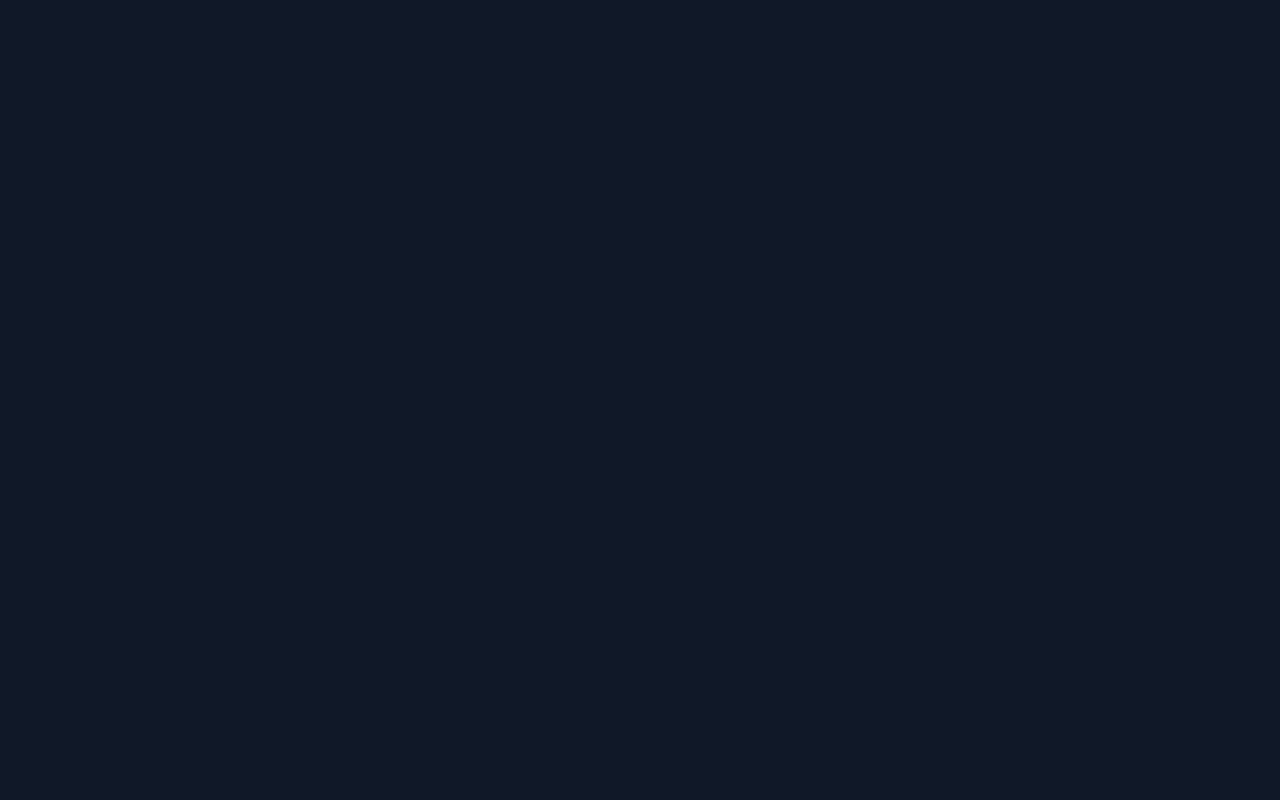
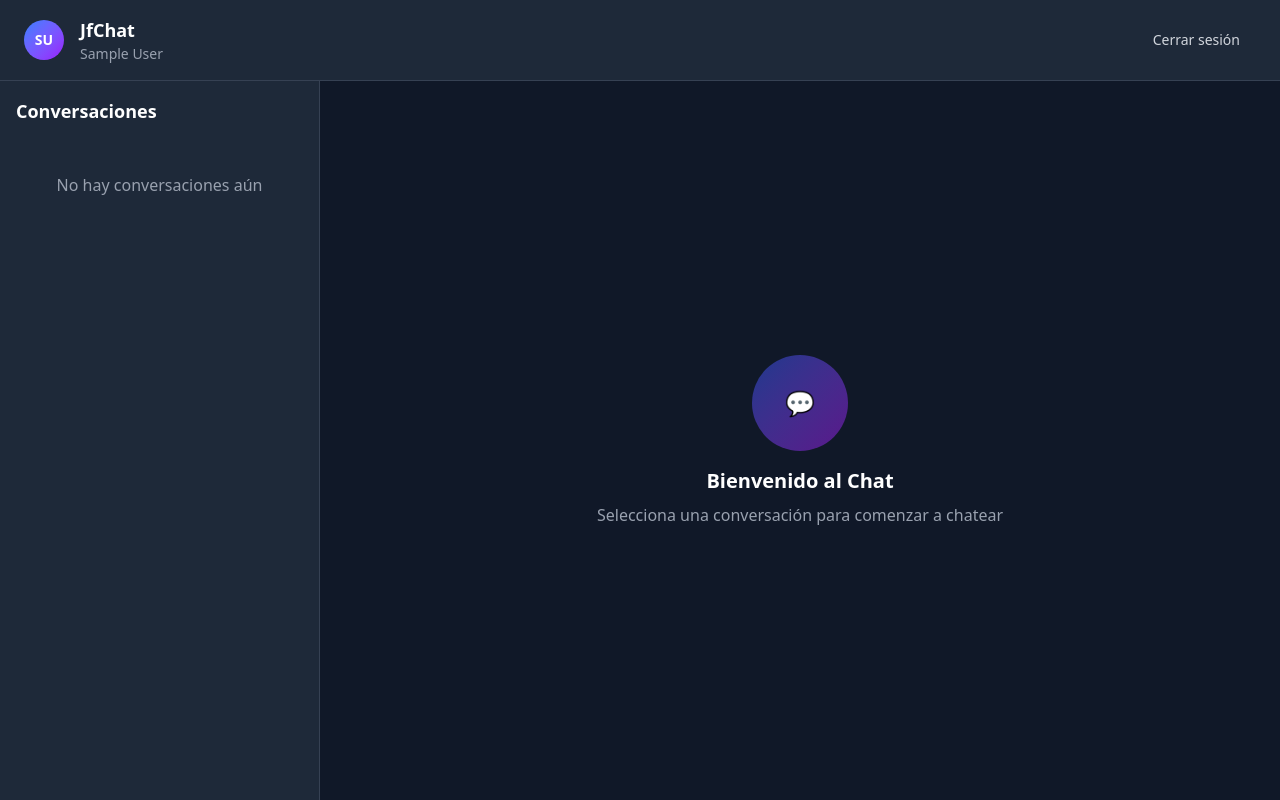
Before and after one commit to JFredMC/jf-chat, an Angular app: page /chat in a window 1280 px wide. Before the commit this address led to /. Built offline with nearby package versions, Linux system fonts and the light colour scheme; sample sign-in values are in the browser's storage.

Commit message:
adjust in chat component

```diff
--- a/src/app/app.routing.ts
+++ b/src/app/app.routing.ts
@@ -1,6 +1,8 @@
 import { Routes } from '@angular/router';
 import { Login } from './features/auth/login/login';
 import { Register } from './features/auth/register/register';
+import { authGuard } from './cores/guards/auth.guard';
+import { ChatLayout } from './features/chat/layout/chat-layout';
 
 export const routes: Routes = [
   {
@@ -19,4 +21,12 @@
     component: Register,
     title: 'Register'
   },
-];
+  {
+    path: 'chat',
+    component: ChatLayout,
+    canActivate: [authGuard],
+    title: 'Chat',
+    children: [
+    ]
+  }
+]
--- a/src/app/app.ts
+++ b/src/app/app.ts
@@ -1,6 +1,5 @@
 import { Component } from '@angular/core';
 import { RouterOutlet } from '@angular/router';
-
 
 @Component({
   selector: 'app-root',
--- /dev/null
+++ b/src/app/cores/guards/auth.guard.ts
@@ -0,0 +1,17 @@
+// core/guards/auth.guard.ts
+import { inject } from '@angular/core';
+import { CanActivateFn, Router } from '@angular/router';
+import { AuthService } from '../../services/auth.service';
+
+
+export const authGuard: CanActivateFn = () => {
+  const authService = inject(AuthService);
+  const router = inject(Router);
+
+  if (authService.isAuthenticated()) {
+    return true;
+  } else {
+    router.navigate(['/login']);
+    return false;
+  }
+};
--- a/src/app/features/auth/login/login.ts
+++ b/src/app/features/auth/login/login.ts
@@ -43,7 +43,7 @@
       if(username && password) {
         this.authService.login({ username, password }).subscribe({
           next: (response) => {
-            this.router.navigate(['/']);
+            this.router.navigate(['/chat']);
           },
           error: (error) => {
             this.sweetAlertService.showAlert(
--- /dev/null
+++ b/src/app/features/chat/layout/chat-layout.html
@@ -0,0 +1,58 @@
+<!-- features/chat/layout/chat-layout.html -->
+<div class="h-screen flex flex-col bg-gray-50 dark:bg-gray-900">
+  <!-- Header -->
+  <header class="bg-white dark:bg-gray-800 border-b border-gray-200 dark:border-gray-700 px-6 py-4">
+    <div class="flex items-center justify-between">
+      <div class="flex items-center space-x-4">
+        <div class="w-10 h-10 rounded-full bg-gradient-to-br from-blue-500 to-purple-600 flex items-center justify-center text-white font-bold text-sm">
+          {{ userInitials() }}
+        </div>
+        <div>
+          <h1 class="text-lg font-semibold text-gray-900 dark:text-white">JfChat</h1>
+          <p class="text-sm text-gray-500 dark:text-gray-400">
+            {{ currentUser()?.name || currentUser()?.username }}
+          </p>
+        </div>
+      </div>
+
+      <button
+        (click)="handleLogout()"
+        class="px-4 py-2 text-sm font-medium text-gray-700 dark:text-gray-300 hover:bg-gray-100 dark:hover:bg-gray-700 rounded-md transition-colors"
+        i18n
+      >
+        Cerrar sesión
+      </button>
+    </div>
+  </header>
+
+  <!-- Main Content -->
+  <div class="flex-1 flex">
+    <!-- Sidebar -->
+    <aside class="w-80 bg-white dark:bg-gray-800 border-r border-gray-200 dark:border-gray-700 p-4">
+      <div class="space-y-4">
+        <h2 class="text-lg font-semibold text-gray-900 dark:text-white" i18n>Conversaciones</h2>
+        <!-- Aquí irá la lista de conversaciones -->
+        <div class="text-center py-8 text-gray-500 dark:text-gray-400">
+          <p i18n>No hay conversaciones aún</p>
+        </div>
+      </div>
+    </aside>
+
+    <!-- Chat Area -->
+    <main class="flex-1 flex flex-col">
+      <div class="flex-1 flex items-center justify-center">
+        <div class="text-center">
+          <div class="w-24 h-24 mx-auto mb-4 rounded-full bg-gradient-to-br from-blue-100 to-purple-100 dark:from-blue-900 dark:to-purple-900 flex items-center justify-center">
+            <span class="text-2xl">💬</span>
+          </div>
+          <h3 class="text-xl font-semibold text-gray-900 dark:text-white mb-2" i18n>
+            Bienvenido al Chat
+          </h3>
+          <p class="text-gray-500 dark:text-gray-400" i18n>
+            Selecciona una conversación para comenzar a chatear
+          </p>
+        </div>
+      </div>
+    </main>
+  </div>
+</div>
--- /dev/null
+++ b/src/app/features/chat/layout/chat-layout.ts
@@ -0,0 +1,32 @@
+// features/chat/layout/chat-layout.ts
+import { Component, inject } from '@angular/core';
+
+import { CommonModule } from '@angular/common';
+import { AuthService } from '../../../services/auth.service';
+import { SweetAlertService } from '../../../services/sweet-alert.service';
+
+@Component({
+  selector: 'app-chat-layout',
+  imports: [CommonModule],
+  templateUrl: './chat-layout.html',
+  styleUrl: './chat-layout.scss'
+})
+export class ChatLayout {
+  private readonly authService = inject(AuthService);
+  private readonly sweetAlertService = inject(SweetAlertService);
+
+  protected currentUser = this.authService.currentUser;
+  protected userInitials = this.authService.userInitials;
+
+  handleLogout(): void {
+    this.sweetAlertService.confirm(
+      $localize`Cerrar sesión`,
+      $localize`¿Estas seguro que deseas cerrar sesión?`,
+    ).then((result) => {
+      if (result.isConfirmed) {
+        this.authService.logout();
+      }
+    })
+
+  }
+}
--- a/src/app/services/auth.service.ts
+++ b/src/app/services/auth.service.ts
@@ -230,10 +230,10 @@
 
     // Guardar en localStorage
     localStorage.setItem('jfchat_user', JSON.stringify(response.user));
-    localStorage.setItem('jfchat_token', response.token);
+    localStorage.setItem('jfchat_token', response.accesToken);
     localStorage.setItem('jfchat_refresh_token', response.refreshToken);
 
-    this.router.navigate(['/']);
+    this.router.navigate(['/chat']);
   }
 
   private clearAuthData(): void {
--- a/src/app/services/config.service.ts
+++ b/src/app/services/config.service.ts
@@ -1,5 +1,4 @@
-// config.service.ts
-import { Injectable, inject } from '@angular/core';
+import { Injectable } from '@angular/core';
 import { environment } from '../../environments/environment';
 
 @Injectable({
--- a/src/app/types/auth.ts
+++ b/src/app/types/auth.ts
@@ -7,6 +7,6 @@
 
 export interface LoginResponse {
   user: IUser;
-  token: string;
+  accesToken: string;
   refreshToken: string;
 }
```
Also changed, not shown: src/app/app.html (line endings or trailing spaces), src/app/features/chat/layout/chat-layout.scss (added). Lines whose indentation alone changed are shown as unchanged.
